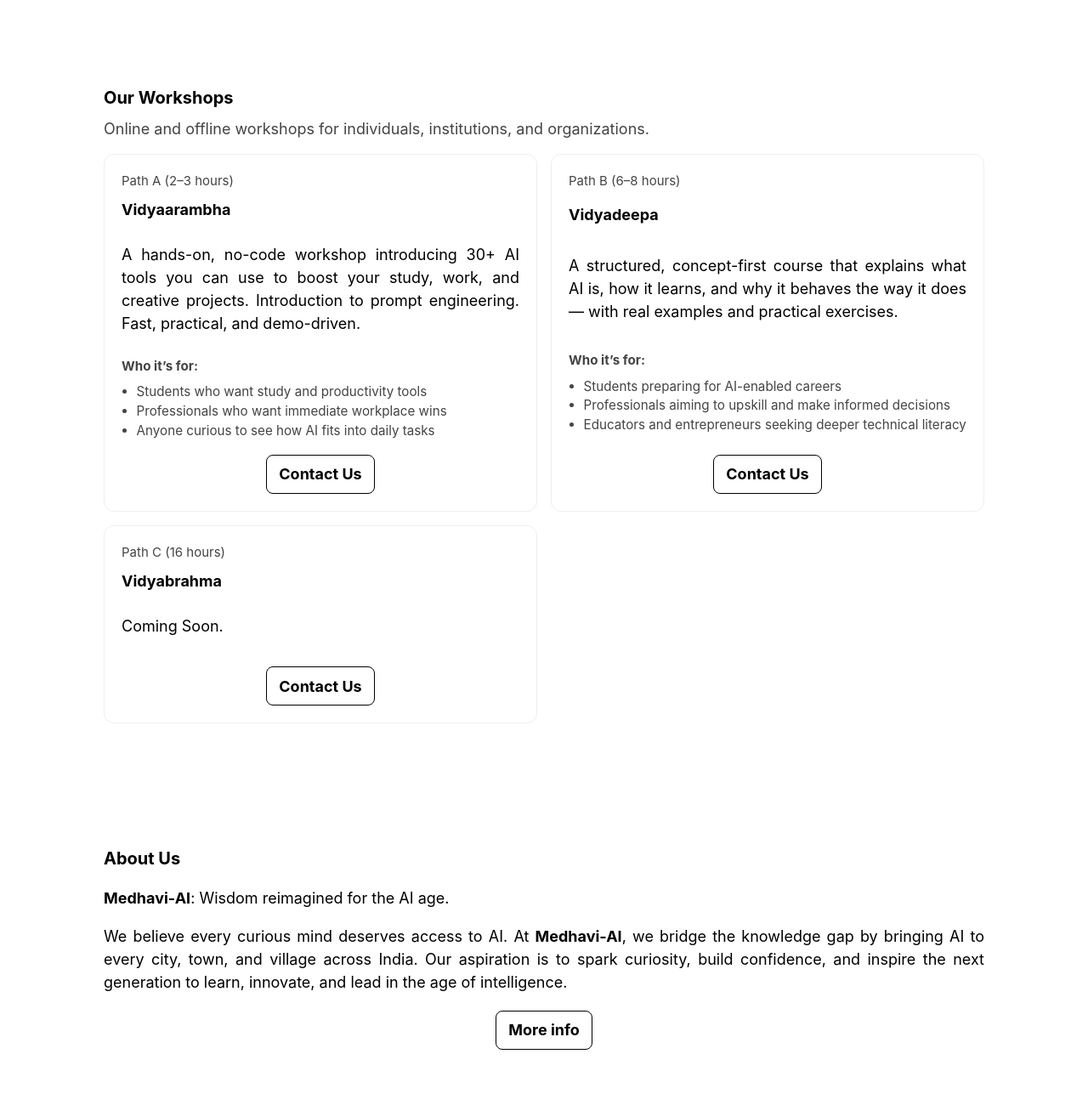
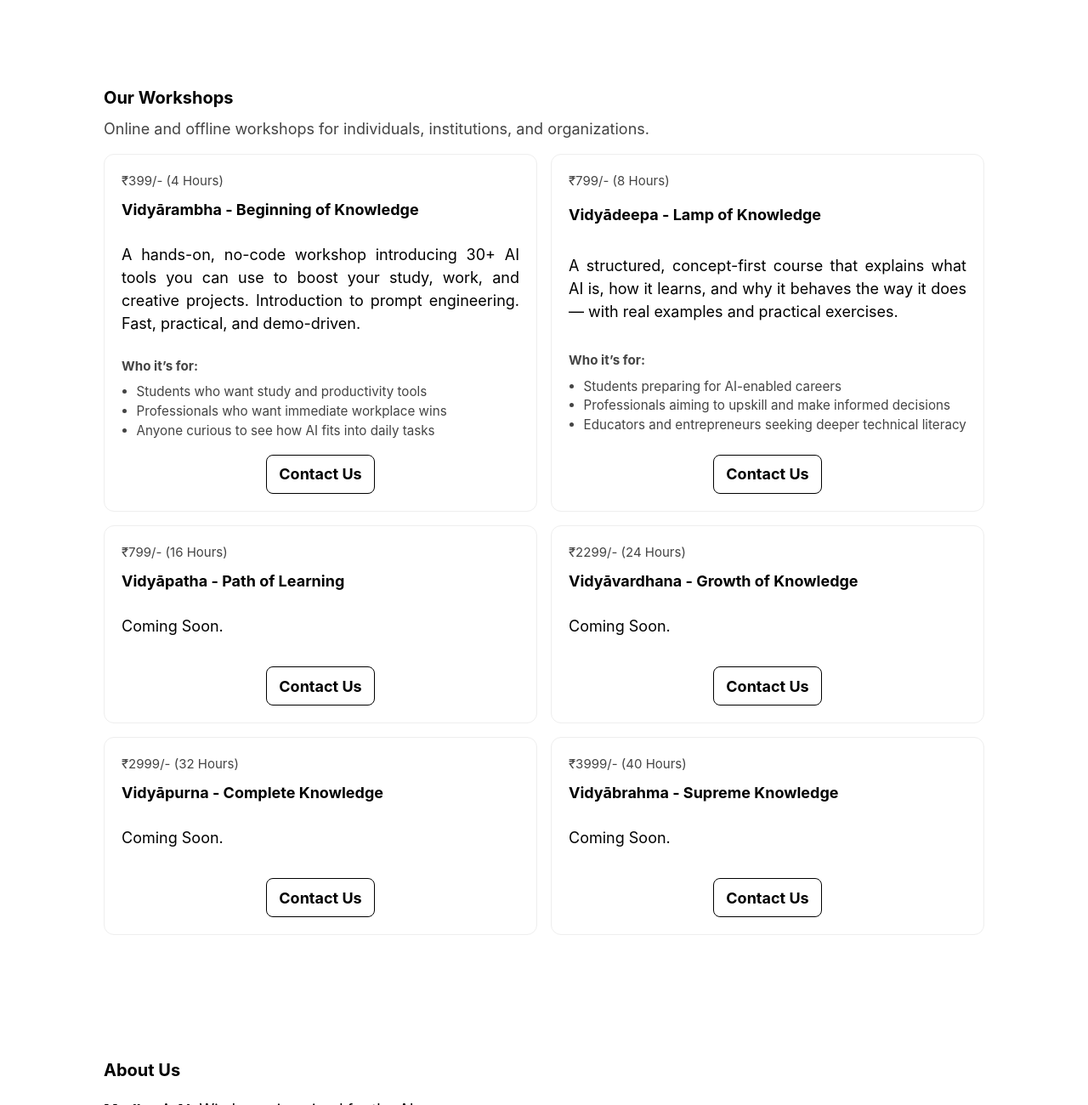
Before and after one commit to ai-medhavi/site, a plain HTML site: page index.html in a window 1280 px wide. Shown: the part 780-2080 px from the top of the page at 85% size. Drawn offline with Linux system fonts and the light colour scheme.

Commit message:
Update index.html

```diff
--- a/index.html
+++ b/index.html
@@ -63,8 +63,8 @@
         <div class="cards">
           <!-- Card 1 -->
           <article class="card" aria-labelledby="w1-title">
-            <small>Path A (2–3 hours)</small>
-            <h4 id="w1-title">Vidyaarambha</h4>
+            <small>₹399/- (4 Hours)</small>
+            <h4 id="w1-title">Vidyārambha - Beginning of Knowledge</h4>
             <p>A hands-on, no-code workshop introducing 30+ AI tools you can use to boost your study, work, and creative projects. Introduction to prompt engineering. Fast, practical, and demo-driven.</p>
             <div class="who">
               <strong>Who it’s for:</strong>
@@ -81,8 +81,8 @@
 
           <!-- Card 2 -->
           <article class="card" aria-labelledby="w2-title">
-            <small>Path B (6–8 hours)</small>
-            <h4 id="w2-title">Vidyadeepa</h4>
+            <small>₹799/- (8 Hours)</small>
+            <h4 id="w2-title">Vidyādeepa - Lamp of Knowledge</h4>
             <p>A structured, concept-first course that explains what AI is, how it learns, and why it behaves the way it does — with real examples and practical exercises.</p>
             <div class="who">
               <strong>Who it’s for:</strong>
@@ -99,13 +99,44 @@
 
           <!-- Card 3 -->
           <article class="card" aria-labelledby="w2-title">
-            <small>Path C (16 hours)</small>
-            <h4 id="w2-title">Vidyabrahma</h4>
+            <small>₹799/- (16 Hours)</small>
+            <h4 id="w2-title">Vidyāpatha - Path of Learning</h4>
             <p>Coming Soon.</p>
             <div class="card-btn-row">
               <a class="btn" href="https://forms.gle/Yjpx6N3x2BV9weZT6" target="_blank" rel="noopener noreferrer">Contact Us</a>
             </div>
           </article>
+
+          <!-- Card 4 -->
+          <article class="card" aria-labelledby="w2-title">
+            <small>₹2299/- (24 Hours)</small>
+            <h4 id="w2-title">Vidyāvardhana - Growth of Knowledge</h4>
+            <p>Coming Soon.</p>
+            <div class="card-btn-row">
+              <a class="btn" href="https://forms.gle/Yjpx6N3x2BV9weZT6" target="_blank" rel="noopener noreferrer">Contact Us</a>
+            </div>
+          </article>
+
+          <!-- Card 5 -->
+          <article class="card" aria-labelledby="w2-title">
+            <small>₹2999/- (32 Hours)</small>
+            <h4 id="w2-title">Vidyāpurna - Complete Knowledge</h4>
+            <p>Coming Soon.</p>
+            <div class="card-btn-row">
+              <a class="btn" href="https://forms.gle/Yjpx6N3x2BV9weZT6" target="_blank" rel="noopener noreferrer">Contact Us</a>
+            </div>
+          </article>
+
+          <!-- Card 6 -->
+          <article class="card" aria-labelledby="w2-title">
+            <small>₹3999/- (40 Hours)</small>
+            <h4 id="w2-title">Vidyābrahma - Supreme Knowledge</h4>
+            <p>Coming Soon.</p>
+            <div class="card-btn-row">
+              <a class="btn" href="https://forms.gle/Yjpx6N3x2BV9weZT6" target="_blank" rel="noopener noreferrer">Contact Us</a>
+            </div>
+          </article>
+
         </div>
       </div>
     </section>
```
